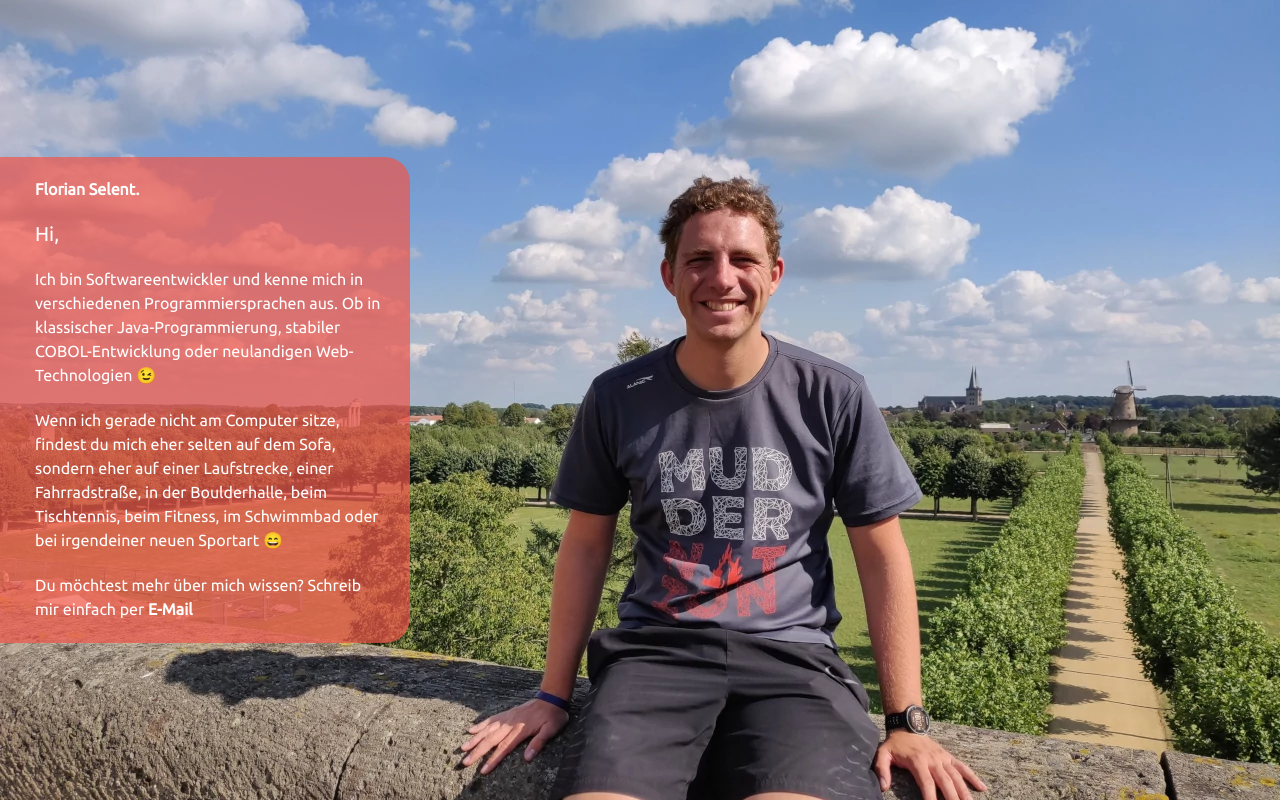
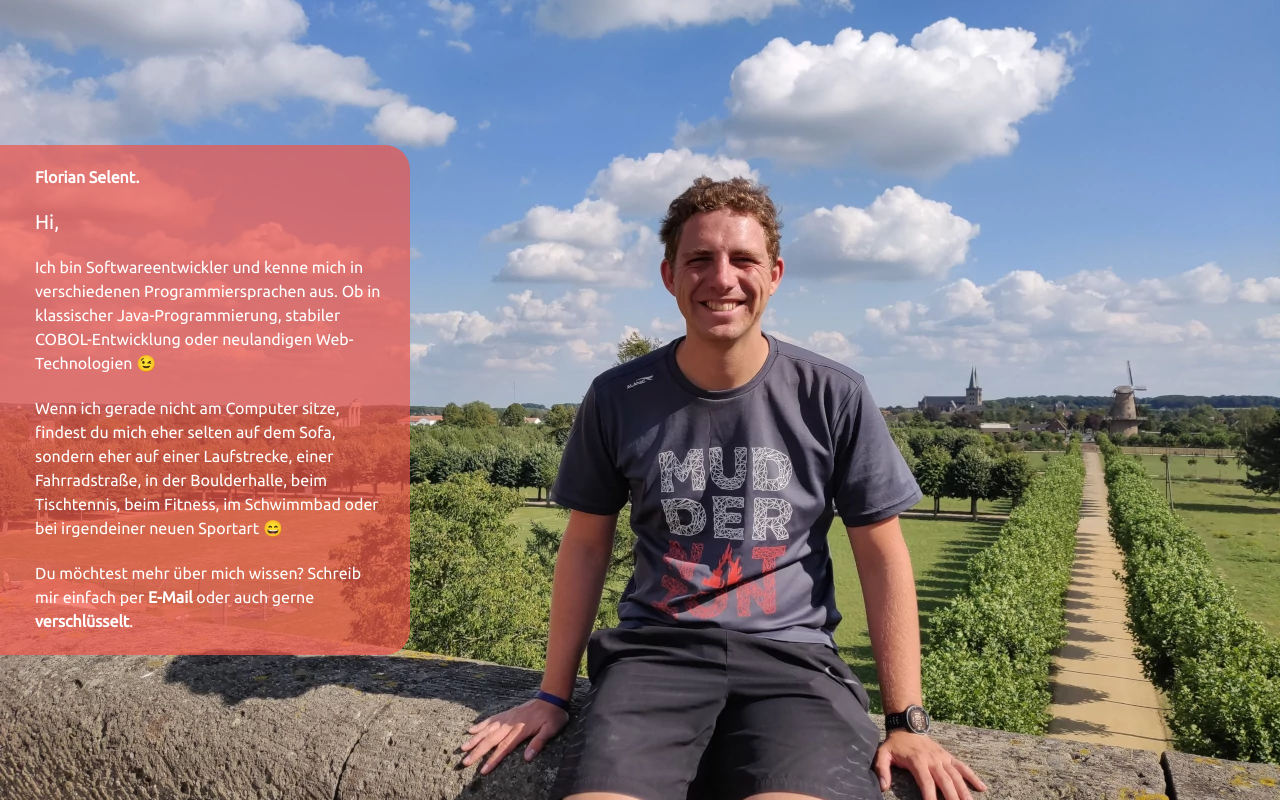
Before and after one commit to flohtux/selent.me, a plain HTML site: page public/index.html in a window 1280 px wide. Drawn offline with Linux system fonts and the light colour scheme.

Commit message:
change index.html

```diff
--- a/public/index.html
+++ b/public/index.html
@@ -152,7 +152,7 @@
 			in der Boulderhalle, beim Tischtennis, beim Fitness, im Schwimmbad oder bei irgendeiner neuen Sportart 😄
 		</p>
 
-		<p>Du möchtest mehr über mich wissen? Schreib mir einfach per <a href="mailto:hallo@selent.me">E-Mail</a></p>
+		<p>Du möchtest mehr über mich wissen? Schreib mir einfach per <a href="mailto:hallo@selent.me">E-Mail</a> oder auch gerne <a href="https://keybase.io/flohtux">verschlüsselt</a>.</p>
 
 	</div>
 </body>
```
